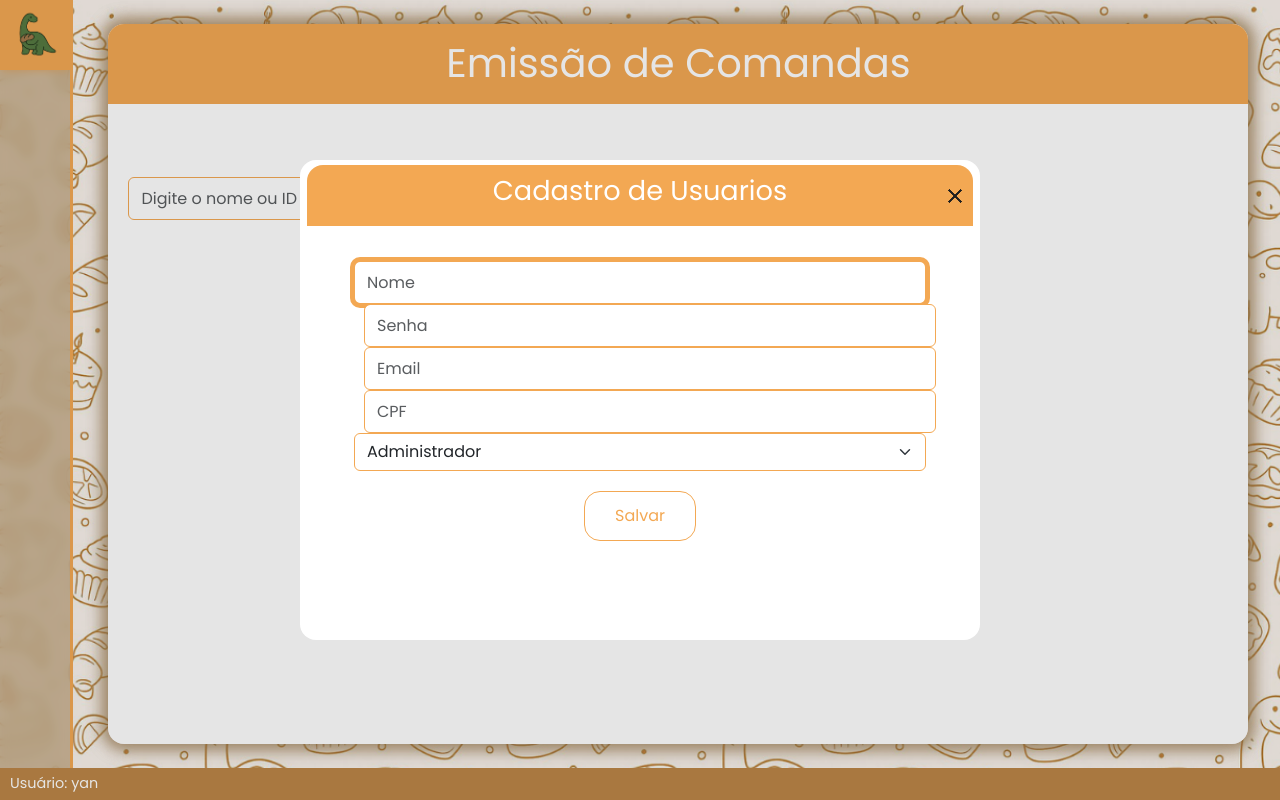
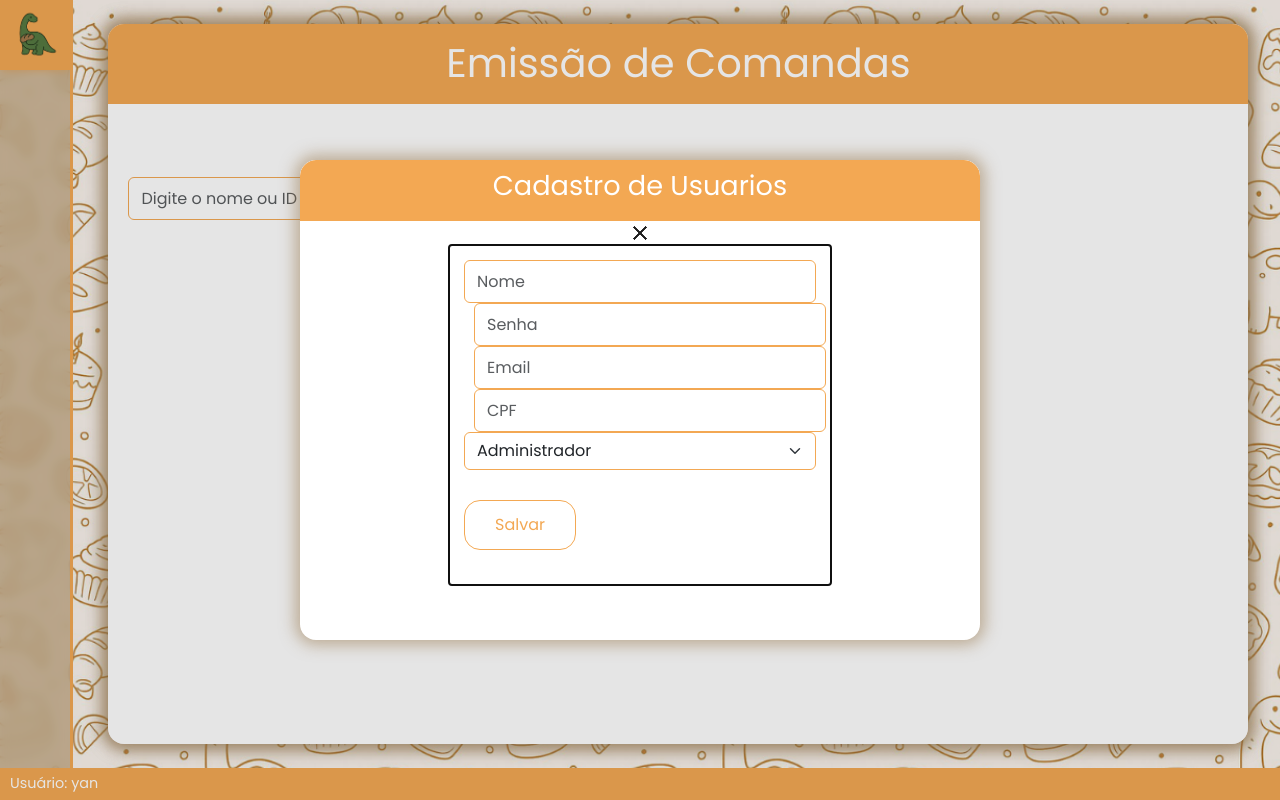
Before and after one commit to micaeljunco/GePadariaMbembe, a PHP site: page /view/comandas.php in a window 1280 px wide, after a click on "Cadastrar Usuários". Run offline with PHP 8.4, Linux system fonts and the light colour scheme; a user stored in the database is signed in; data comes from the database, SQL or seed files in the repository; some libraries are stand-ins or nearby versions.

Commit message:
atualização: popups
corrigi alguns problemas no layout dos popups

```diff
--- a/css/padrao.css
+++ b/css/padrao.css
@@ -67,9 +67,18 @@ main input::placeholder {
 
 form label {
     text-align: left;
-    font-weight: lighter;
+    font-weight: 400;
     width: 100%;
     margin-bottom: 10px;
+}
+
+form select {
+    margin-bottom: 10px;
+}
+
+select > option[disabled] {
+    color: #888;
+    font-style: italic;
 }
 
 main a {
@@ -140,44 +149,72 @@ h2 {
 }
 
 /* CSS dos POPUPS */
-.popupContainer,
-dialog {
+
+.popupContainer {
     position: absolute;
+    padding: 0;
     top: 50%;
     left: 50%;
     transform: translate(-50%, -50%);
     border: none;
-    border-radius: 16px;
+    border-radius: var(--radius);
     height: 60vh;
     width: 85vh;
-    text-align: center;
-    justify-items: center;
+
+    display: none; /* default invisível */
+
+    box-shadow: var(--sombra);
 }
-.popup {
-    width: 90%;
+
+dialog[open].popupContainer {
+    display: flex;
+    justify-content: space-round;
+    align-items: center;
+    flex-direction: column;
+    overflow: hidden;
 }
-.popupContainer img {
-    cursor: pointer;
-    position: absolute;
-    top: 5%;
-    left: 94.5%;
-}
+
+/* header do popup */
 .nomePopup {
     background-color: var(--cor-primaria);
     color: white;
-    border-radius: 16px 16px 0 0;
-    margin-top: 5px;
-    width: 98%;
+    border-radius: var(--radius) var(--radius) 0 0;
+    width: 100%;
     padding: 10px;
-    margin-bottom: 15px;
+    margin: 0;
+    box-sizing: border-box;
+    position: relative;
 }
+
+.nomePopup h2 {
+    text-align: center;
+}
+
+/* botão fechar dentro do header */
+.nomePopup img {
+    cursor: pointer;
+    position: absolute;
+    top: 50%;
+    right: 15px;
+    transform: translateY(-50%);
+}
+
+/* form que rola */
+.popupContainer form {
+    overflow-y: auto; /* scroll só aparece quando precisa */
+    min-height: 0;
+    padding: 15px;
+    box-sizing: border-box;
+}
+
+/*FOOTER*/
 
 #footerPagina {
     position: fixed;
     bottom: 0;
     left: 0;
     width: 100%;
-    background-color: var(--cor-primaria-escura);
+    background-color: var(--cor-primaria);
     color: white;
     display: flex;
     justify-content: space-between;
```
